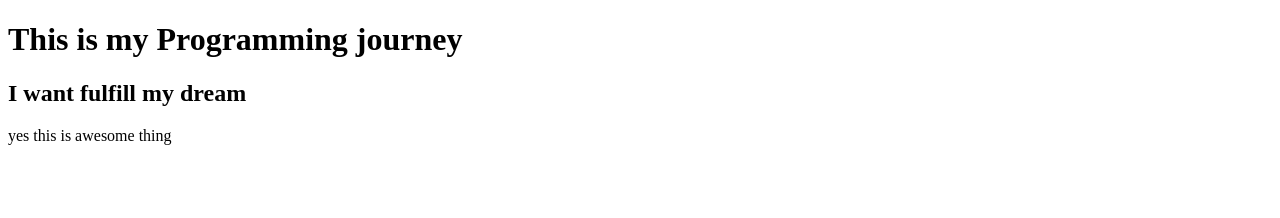
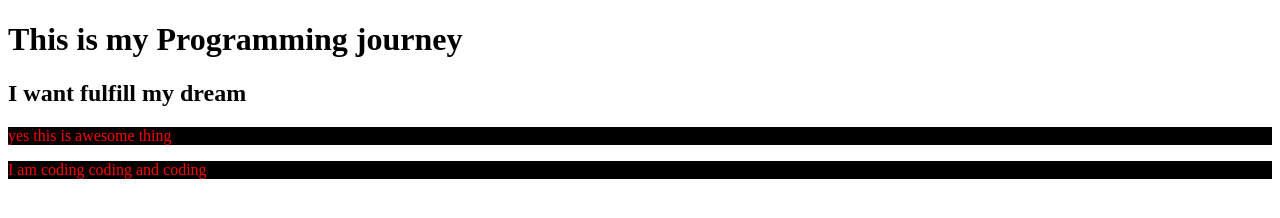
Before and after one commit to nabilasoma/Web-programming, a plain HTML site: page index.html in a window 1280 px wide. Drawn offline with Linux system fonts and the light colour scheme.

Commit message:
style file added

```diff
--- a/index.html
+++ b/index.html
@@ -5,10 +5,12 @@
     <meta http-equiv="X-UA-Compatible" content="IE=edge">
     <meta name="viewport" content="width=device-width, initial-scale=1.0">
     <title>web programming</title>
+    <link rel="stylesheet" href="style.css">
 </head>
 <body>
     <h1>This is my Programming journey</h1>
     <h2>I want fulfill my dream</h2>
     <p>yes this is awesome thing</p>
+    <p>I am coding coding and coding</p>
 </body>
 </html>
--- /dev/null
+++ b/style.css
@@ -0,0 +1,4 @@
+p {
+    color: red;
+    background: black;
+}
```
